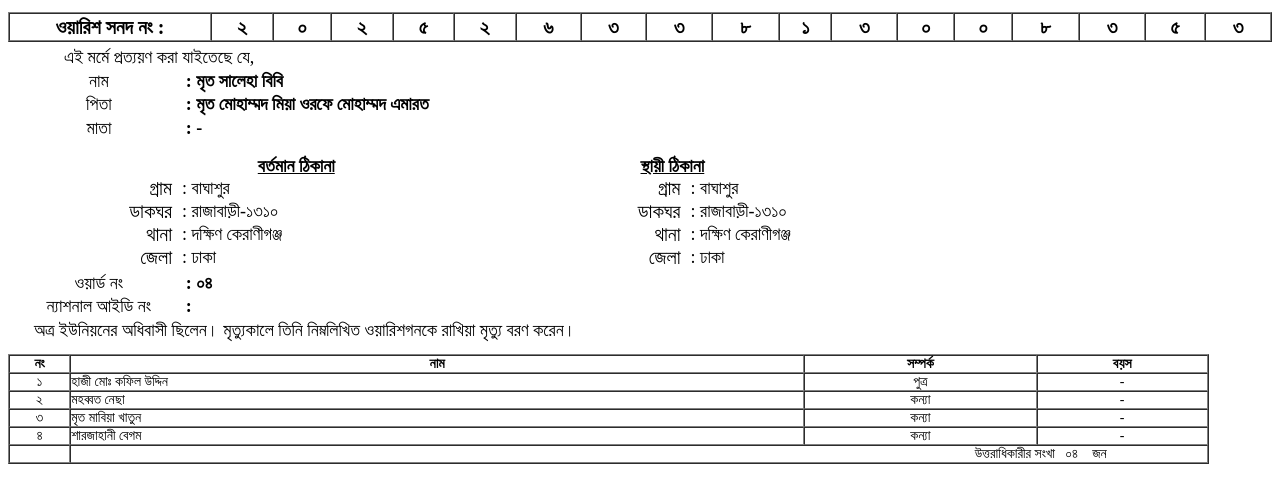
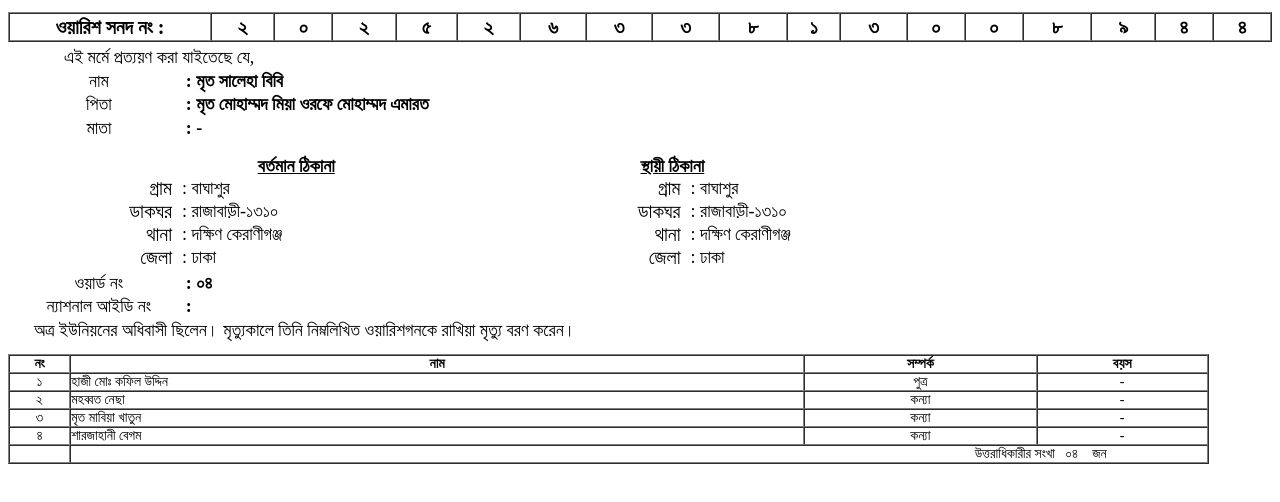
Before and after one commit to bastaup/index.php-onlinetrack-warish_onosondan-tid-20253613860008453, a plain HTML site: page index.html in a window 1280 px wide. Shown: the part 178-680 px from the top of the page. Drawn offline with Linux system fonts and the light colour scheme.

Commit message:
Update index.html

```diff
--- a/index.html
+++ b/index.html
@@ -47,9 +47,9 @@
                 <td style="text-align:center; font-weight:bold; font-size:20px;">০</td>
                 <td style="text-align:center; font-weight:bold; font-size:20px;">০</td>
                 <td style="text-align:center; font-weight:bold; font-size:20px;">৮</td>
-                <td style="text-align:center; font-weight:bold; font-size:20px;">৩</td>
-                <td style="text-align:center; font-weight:bold; font-size:20px;">৫</td>
-                <td style="text-align:center; font-weight:bold; font-size:20px;">৩</td>
+                <td style="text-align:center; font-weight:bold; font-size:20px;">৯</td>
+                <td style="text-align:center; font-weight:bold; font-size:20px;">৪</td>
+                <td style="text-align:center; font-weight:bold; font-size:20px;">৪</td>
             </tr>
         </tbody>
     </table>
```
